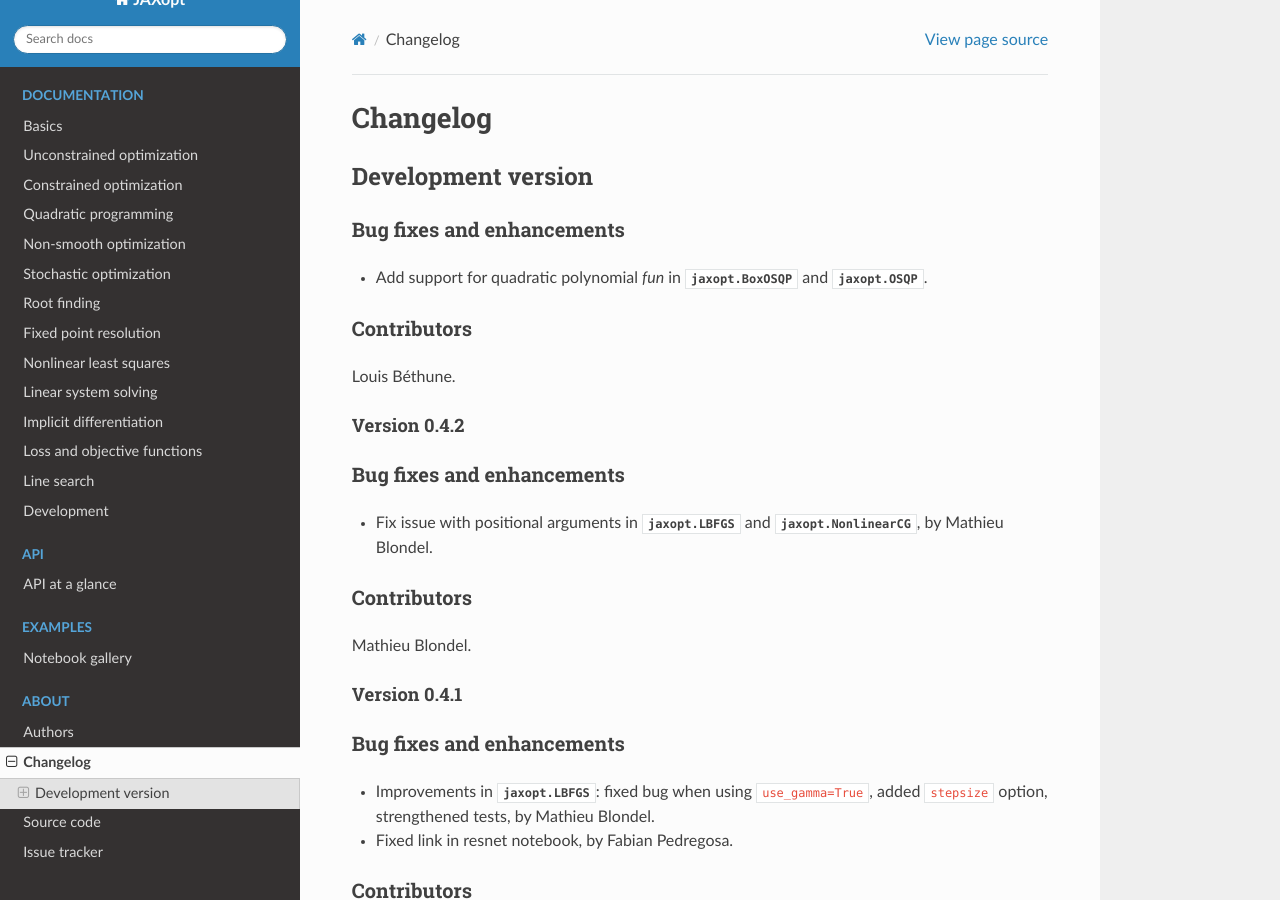
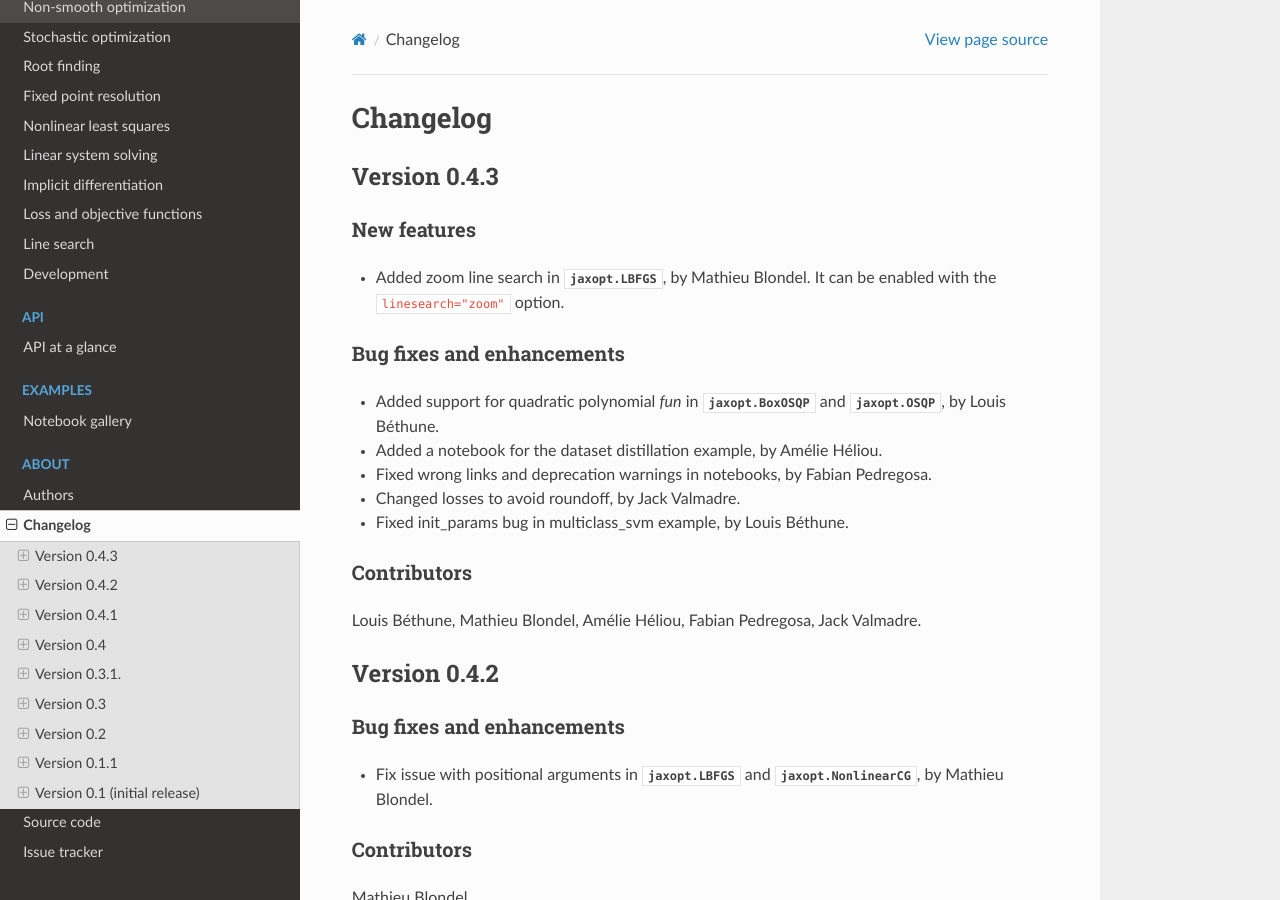
Before and after one commit to google/jaxopt, a Sphinx documentation site: the page built from docs/changelog.rst, in a window 1280 px wide and 900 px high. Built offline with Sphinx 7.4.7 and the Read the Docs theme 2.0.0, drawn with Linux system fonts in a browser that asks for light colours; pages that are not in the unit, such as notebooks, are missing from menus.

Commit message:
Version 0.4.3 release.

```diff
--- a/docs/changelog.rst
+++ b/docs/changelog.rst
@@ -1,18 +1,27 @@
 Changelog
 =========
 
-Development version
-___________________
+Version 0.4.3
+-------------
+
+New features
+~~~~~~~~~~~~
+
+- Added zoom line search in :class:`jaxopt.LBFGS`, by Mathieu Blondel. It can be enabled with the ``linesearch="zoom"`` option.
 
 Bug fixes and enhancements
 ~~~~~~~~~~~~~~~~~~~~~~~~~~
 
-- Add support for quadratic polynomial `fun` in :class:`jaxopt.BoxOSQP` and :class:`jaxopt.OSQP`.
+- Added support for quadratic polynomial `fun` in :class:`jaxopt.BoxOSQP` and :class:`jaxopt.OSQP`, by Louis Béthune.
+- Added a notebook for the dataset distillation example, by Amélie Héliou.
+- Fixed wrong links and deprecation warnings in notebooks, by Fabian Pedregosa.
+- Changed losses to avoid roundoff, by Jack Valmadre.
+- Fixed init_params bug in multiclass_svm example, by Louis Béthune.
 
 Contributors
 ~~~~~~~~~~~~
 
-Louis Béthune.
+Louis Béthune, Mathieu Blondel, Amélie Héliou, Fabian Pedregosa, Jack Valmadre.
 
 Version 0.4.2
 -------------
--- a/jaxopt/version.py
+++ b/jaxopt/version.py
@@ -14,4 +14,4 @@
 
 """JAXopt version."""
 
-__version__ = "0.4.2"
+__version__ = "0.4.3"
```
